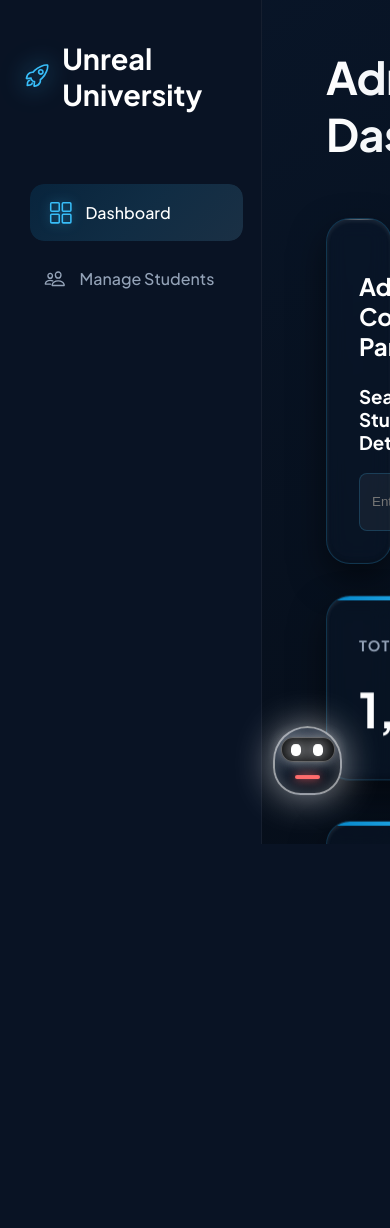
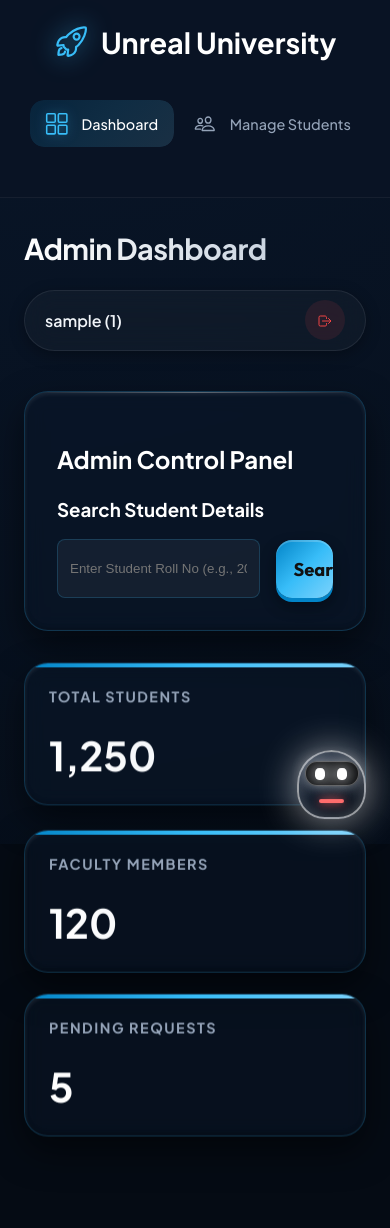
Before and after one commit to karthikeyan854/smart-campus-query-assistant, a Flask app: page /admin in a window 390 px wide. Before the commit the page ends 844 px from the top, so only its background shows below. Run offline with Flask 3, Linux system fonts and the light colour scheme; the visitor is signed in with stand-in values (Sample User, id 1).

Commit message:
responsive UI for mobile and desktop

```diff
--- a/static/style.css
+++ b/static/style.css
@@ -1208,3 +1208,166 @@ tr:last-child td {
     background: rgba(255, 255, 255, 0.15);
     border-color: rgba(255, 255, 255, 0.3);
 }
+
+/* ==========================================================================
+   Mobile Responsiveness (max-width: 768px)
+   ========================================================================== */
+
+@media (max-width: 768px) {
+    /* Base */
+    body {
+        overflow-x: hidden;
+    }
+
+    /* Layout */
+    .dashboard-container {
+        flex-direction: column;
+        height: auto;
+        min-height: 100vh;
+    }
+
+    /* Sidebar Top Navigation */
+    .sidebar {
+        width: 100%;
+        height: auto;
+        padding: 1.5rem;
+        border-right: none;
+        border-bottom: 1px solid rgba(255, 255, 255, 0.05);
+        position: relative;
+        z-index: 50;
+        box-sizing: border-box;
+    }
+
+    .logo {
+        margin-bottom: 1.5rem;
+        justify-content: center;
+    }
+
+    .nav-links {
+        display: flex;
+        flex-wrap: nowrap;
+        overflow-x: auto;
+        gap: 10px;
+        padding-bottom: 10px;
+        -webkit-overflow-scrolling: touch;
+    }
+
+    .nav-links::-webkit-scrollbar {
+        height: 4px;
+    }
+
+    .nav-links::-webkit-scrollbar-track {
+        background: transparent;
+    }
+
+    .nav-links::-webkit-scrollbar-thumb {
+        background: rgba(56, 189, 248, 0.3);
+        border-radius: 10px;
+    }
+
+    .nav-links li {
+        flex: 0 0 auto;
+        margin-bottom: 0;
+    }
+
+    .nav-links a {
+        padding: 0.8rem 1rem;
+        font-size: 0.9rem;
+    }
+
+    /* Main Content */
+    .main-content {
+        padding: 2rem 1.5rem;
+        box-sizing: border-box;
+    }
+
+    .header {
+        flex-direction: column;
+        align-items: flex-start;
+        gap: 1.5rem;
+        margin-bottom: 2.5rem;
+    }
+
+    .header h1 {
+        font-size: 2.2rem;
+    }
+
+    .user-profile {
+        width: 100%;
+        justify-content: space-between;
+        box-sizing: border-box;
+    }
+
+    /* Grid & Cards */
+    .grid {
+        grid-template-columns: 1fr;
+        gap: 1.5rem;
+    }
+
+    .stat-card {
+        padding: 1.5rem;
+    }
+
+    .stat-card ion-icon {
+        font-size: 6rem;
+    }
+
+    .stat-card .value {
+        font-size: 2.5rem;
+    }
+
+    /* Table Container */
+    .table-container {
+        padding: 1.5rem 1rem;
+        border-radius: 16px;
+        width: 100%;
+        box-sizing: border-box;
+    }
+
+    table {
+        min-width: 600px; /* Force scroll on small screens */
+    }
+
+    th, td {
+        padding: 1rem;
+        font-size: 0.9rem;
+    }
+
+    /* Login Page */
+    .login-box {
+        width: 90%;
+        max-width: 440px;
+        padding: 2.5rem 1.5rem;
+        box-sizing: border-box;
+    }
+
+    .login-box h2 {
+        font-size: 2rem;
+    }
+
+    /* Chatbot Widget & Window */
+    .chat-widget {
+        bottom: 1.5rem;
+        right: 1.5rem;
+    }
+
+    .chat-window {
+        bottom: 6rem;
+        right: 1rem;
+        width: calc(100% - 2rem);
+        max-width: 400px;
+        height: 500px;
+        max-height: calc(100vh - 8rem);
+    }
+}
+
+/* Very Small Mobile Screens (max-width: 480px) */
+@media (max-width: 480px) {
+    .header h1 {
+        font-size: 1.8rem;
+    }
+
+    .chat-window {
+        height: 450px;
+    }
+}
```
